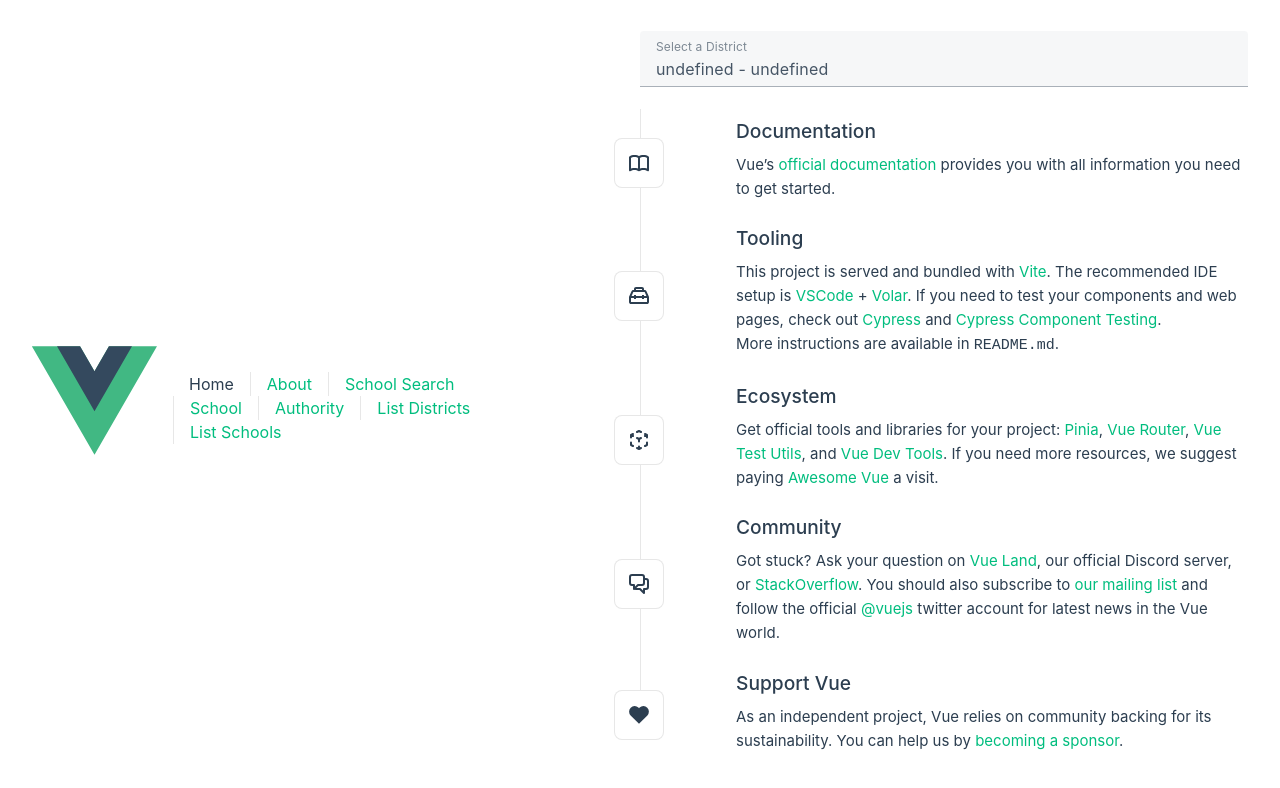
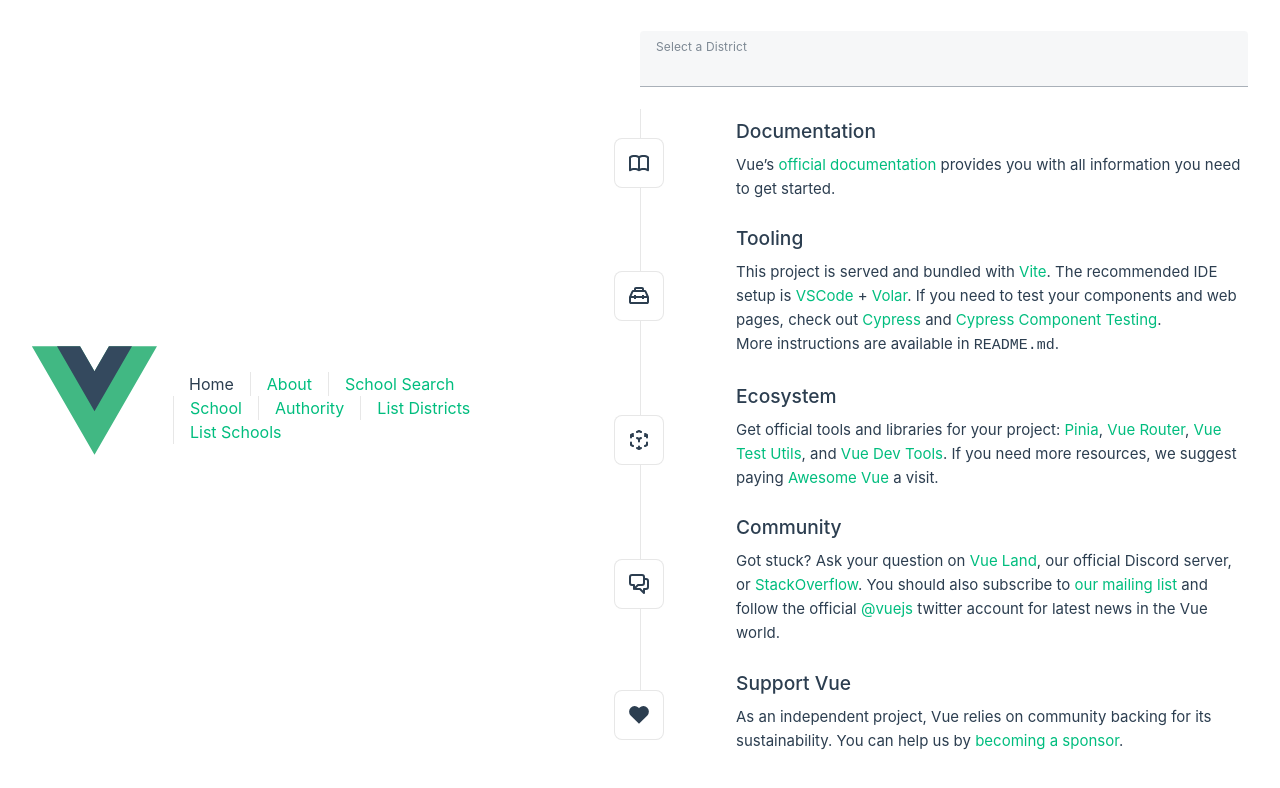
Before and after one commit to bcgov/EDUC-SDCI, a Vue app in the folder frontend/: page / in a window 1280 px wide. Shown: the top 788 px of the page. Built offline with nearby package versions, Linux system fonts and the light colour scheme; no server answers.

Commit message:
Can now go to district via select with clean and readable URL

```diff
--- a/frontend/src/components/DistrictSelect.vue
+++ b/frontend/src/components/DistrictSelect.vue
@@ -6,15 +6,17 @@
 
 const appStore = useAppStore()
 const { districts } = storeToRefs(appStore)
+console.log(appStore.districtNumberNameOnly)
 
-const selectedDistrict = ref({}) // placeholder
+const selectedDistrict = ref('') // placeholder
 function goToDistrict() {
   //console.log(selectedDistrict.value.districtId)
   router.push({
     name: 'district',
     params: {
-      // districtNumber: String(selectedDistrict.value?.districtNumber),
-      districtId: String(selectedDistrict.value?.districtId)
+      districtNumber: String(selectedDistrict.value?.districtNumber),
+      displayName: String(selectedDistrict.value?.displayName)
+      //districtId: String(selectedDistrict.value?.districtId)
     }
   })
 }
@@ -22,7 +24,7 @@
 
 <template>
   <div>
-    <!-- {{ districts }} -->
+    {{ selectedDistrict }}
     <!-- <v-autocomplete
       v-model="selectedDistrict"
       label="Select a District"
@@ -47,7 +49,7 @@
     <v-autocomplete
       v-model="selectedDistrict"
       label="Select a District"
-      :items="districts"
+      :items="appStore.districtNumberNameOnly"
       :item-title="(item) => (item ? item.districtNumber + ' - ' + item.displayName : '')"
       :item-value="(item) => item"
       @update:modelValue="goToDistrict"
--- a/frontend/src/router/index.ts
+++ b/frontend/src/router/index.ts
@@ -32,18 +32,10 @@
       component: () =>  import('../views/SchoolView.vue'
       )
     },
-    // {
-    //   path: '/district-:districtNumber', //TODO: Add dist code once we setup axios call to get dist data
-    //   name: 'district',
-    //   alias: '/:districtId:districtNumber',
-    //   component: () =>  import('../views/DistrictView.vue'
-    //   )
-    // },
     {
-      path: '/district/:districtId',
+      path: '/district/:districtNumber-:displayName',
       name: 'district',
       component: ()=> import('../views/DistrictView.vue'),
-      props: true,
     },
     {
       path: '/authority', //TODO: Add auth code once we setup axios call to get dist data
--- a/frontend/src/stores/app.ts
+++ b/frontend/src/stores/app.ts
@@ -45,6 +45,12 @@
     getDistricts: (state) => {
       return () => state.districts
     },
+    districtNumberNameOnly: (state) => {
+      return state.districts.map((district) => {return {districtNumber: district.districtNumber, displayName: district.displayName}})
+    },
+    getDistrictByDistrictNumber: (state) => {
+      return (distNum: String) => state.districts.find((district) => distNum === district.districtNumber)
+    },
     getSchools: (state) => {
       return () => state.schools
     }
--- a/frontend/src/views/DistrictView.vue
+++ b/frontend/src/views/DistrictView.vue
@@ -1,16 +1,18 @@
 <script setup lang="ts">
 import InstituteService from '@/Services/InstituteService'
 import { ref, onBeforeMount } from 'vue'
+import { useAppStore } from '@/stores/app'
+import router from '@/router'
+import { useRoute } from 'vue-router'
 
+const route = useRoute()
+const appStore = useAppStore()
 const district = ref({})
-const props = defineProps({
-  districtId: String
-  // districtNumber: String
-  // displayName: String
-})
+const districtId = appStore.getDistrictByDistrictNumber(
+  String(route.params.districtNumber)
+)?.districtId
 
-console.log(props.districtId)
-InstituteService.getDistrict(String(props.districtId))
+InstituteService.getDistrict(String(districtId))
   .then((response) => {
     district.value = response.data
   })
```
